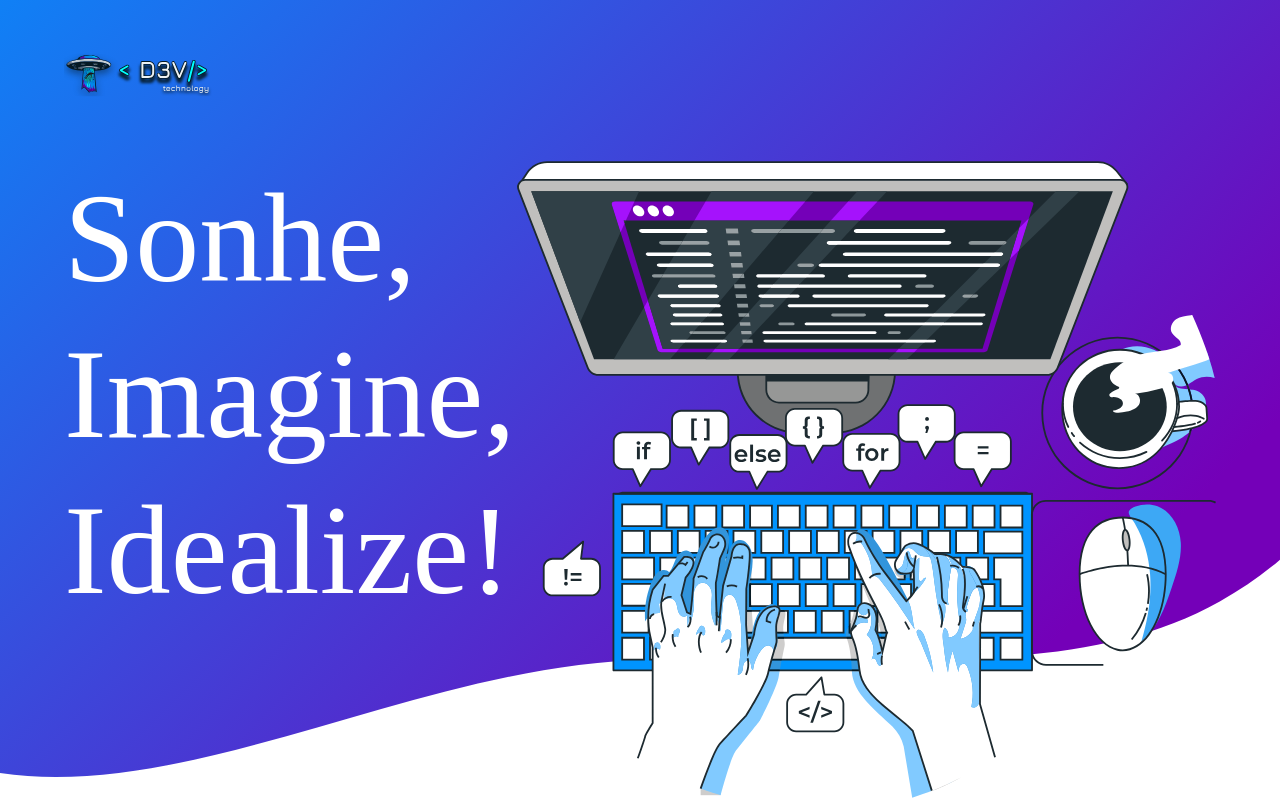
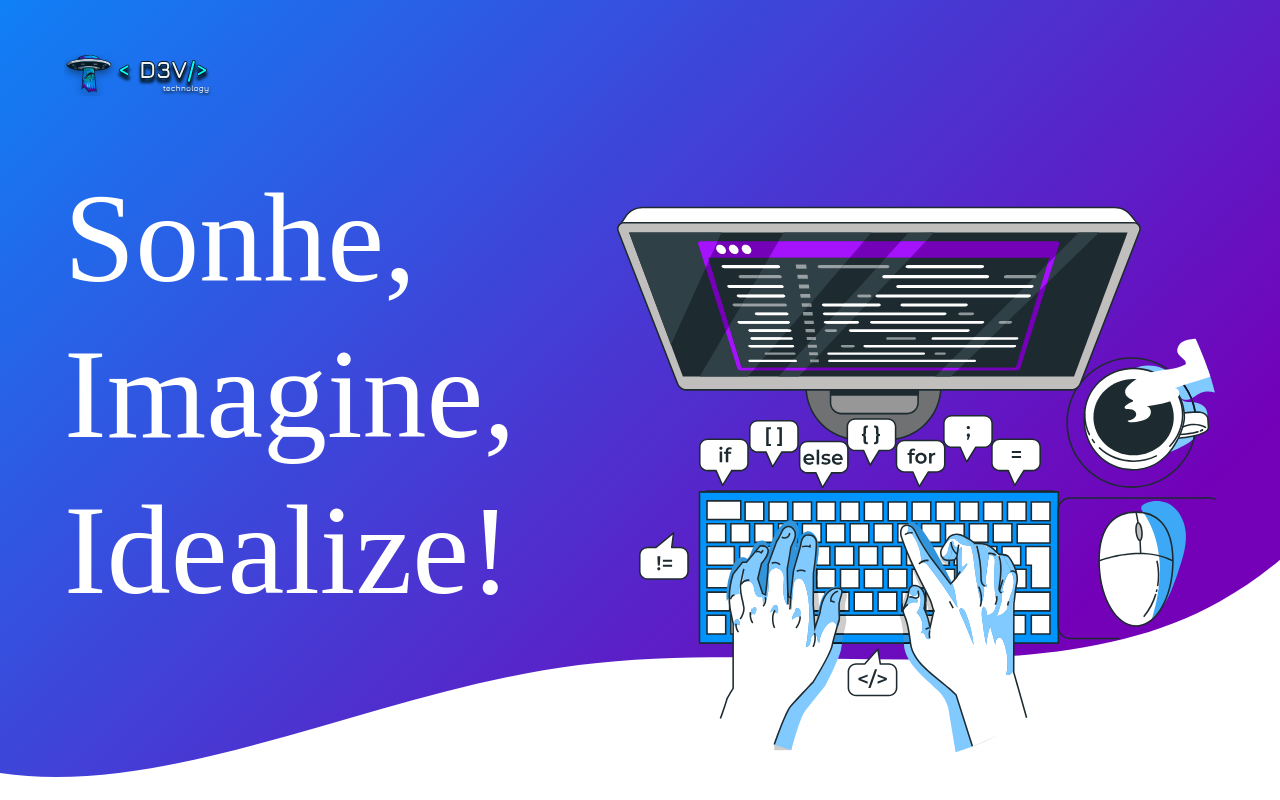
Before and after one commit to d3vtechnology/d3v-website, a Next.js app: page / in a window 1280 px wide. Built offline with nearby package versions, Linux system fonts and the light colour scheme; a web font is replaced by a local one.

Commit message:
fix: homepage layout

```diff
--- a/pages/index.js
+++ b/pages/index.js
@@ -26,12 +26,14 @@ export default function Home() {
             <h1 className="py-3.5 text-white text-5xl md:text-9xl py-8">Imagine,</h1>
             <h1 className="py-3.5 text-white text-5xl md:text-9xl py-8">Idealize!</h1>
           </div>
-          <Image
-            src="/hero.svg"
-            alt="Hero"
-            width={700}
-            height={700}
-          />
+          <div className="mt-5">
+            <Image
+              src="/hero.svg"
+              alt="Hero"
+              width={600}
+              height={600}
+            />
+          </div>
         </div>
       </section>
     </div>
```
